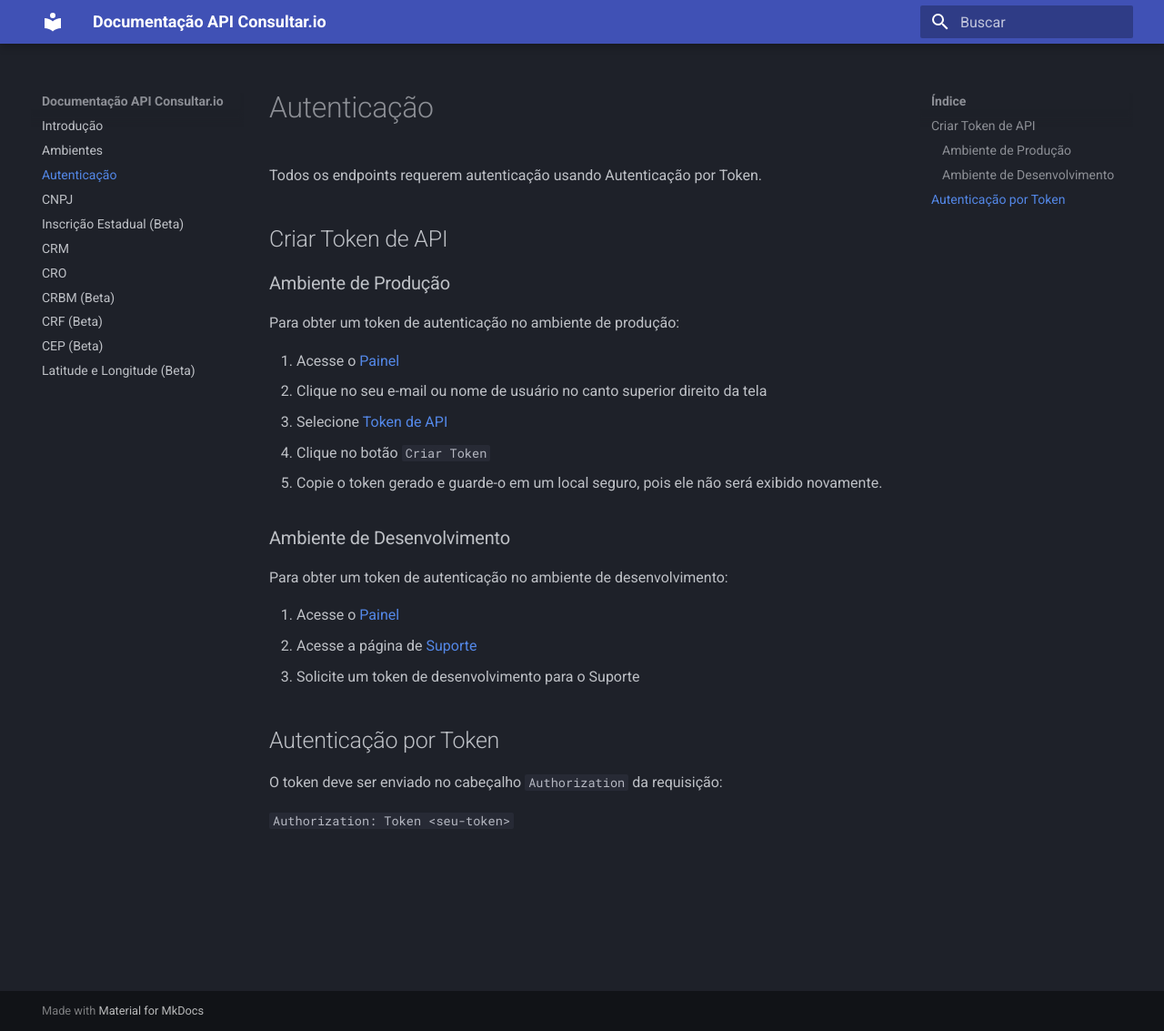
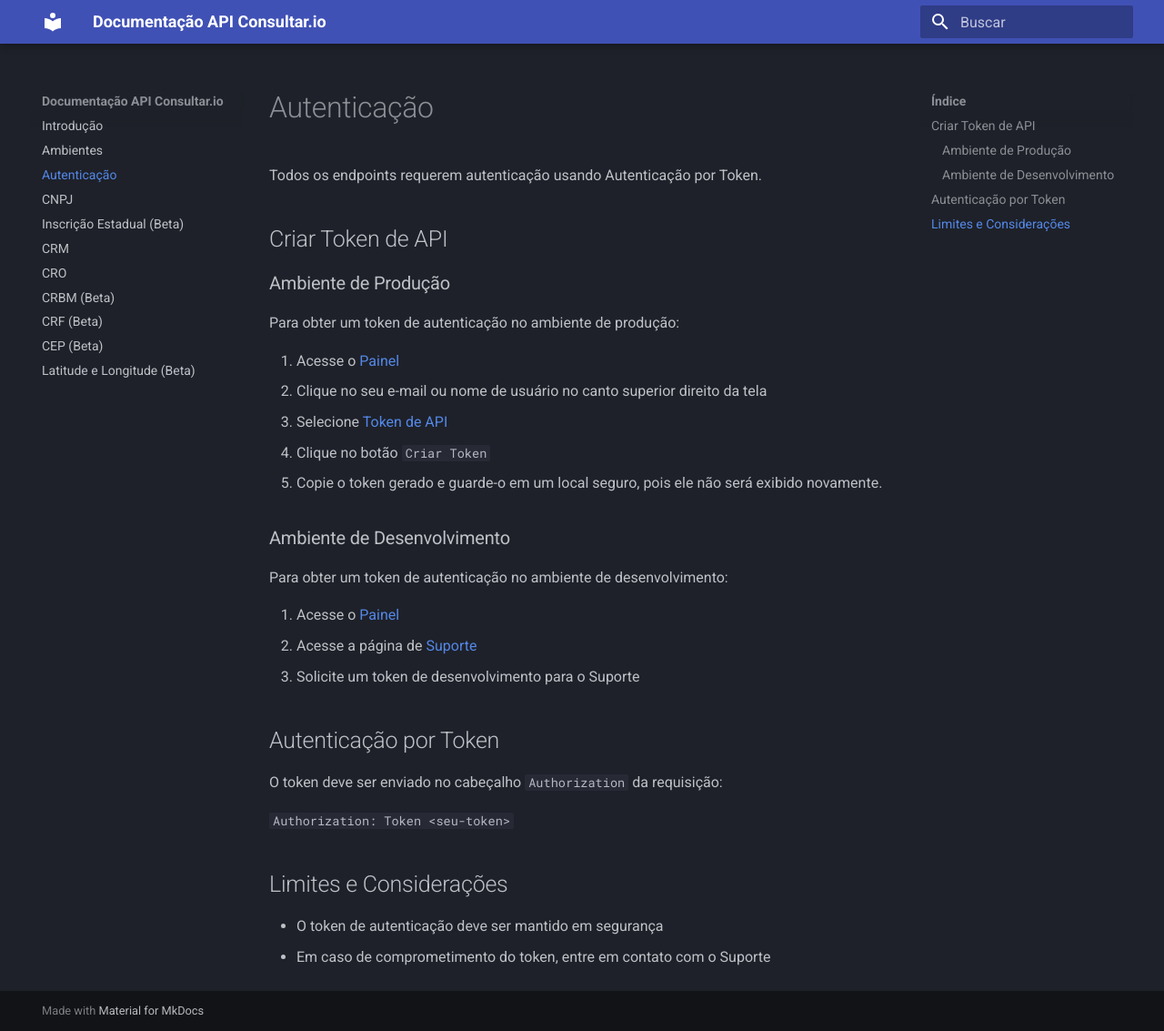
Before and after one commit to consultar-io/doc, an MkDocs documentation site: the page built from docs/autenticacao.md, in a window 1280 px wide and 1133 px high. Shown: the whole window at 91% size. Built offline with MkDocs 1.6.1 and Material for MkDocs 9.7.7, drawn with Linux system fonts in a browser that asks for light colours.

Commit message:
Enhance authentication documentation by adding a section on limits and considerations, emphasizing the importance of token security and support contact in case of token compromise.

```diff
--- a/docs/autenticacao.md
+++ b/docs/autenticacao.md
@@ -28,3 +28,8 @@
 O token deve ser enviado no cabeçalho `Authorization` da requisição:
 
 `Authorization: Token <seu-token>`
+
+## Limites e Considerações
+
+- O token de autenticação deve ser mantido em segurança
+- Em caso de comprometimento do token, entre em contato com o Suporte
```
Also changed, not shown: docs/cnpj.md (+1 -1 lines), docs/cro.md (+1 -1 lines).
